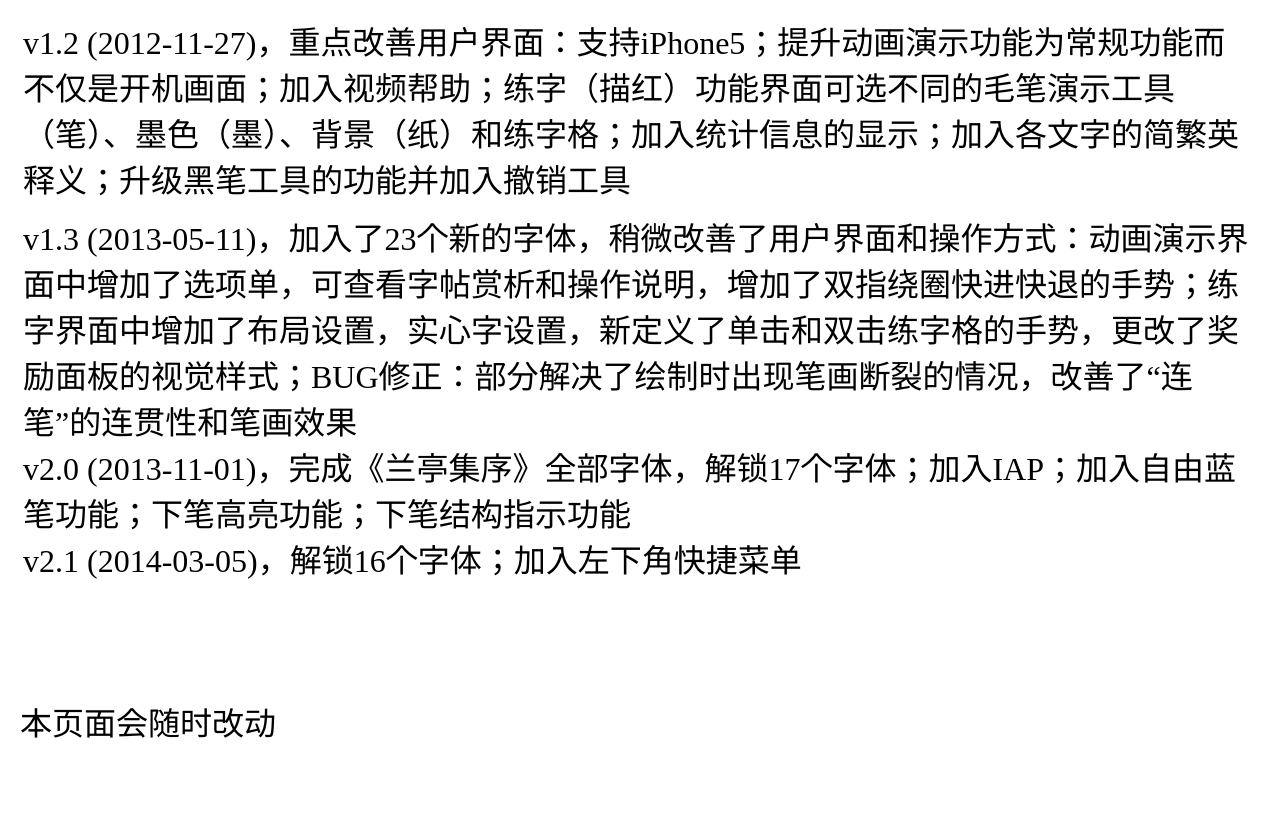
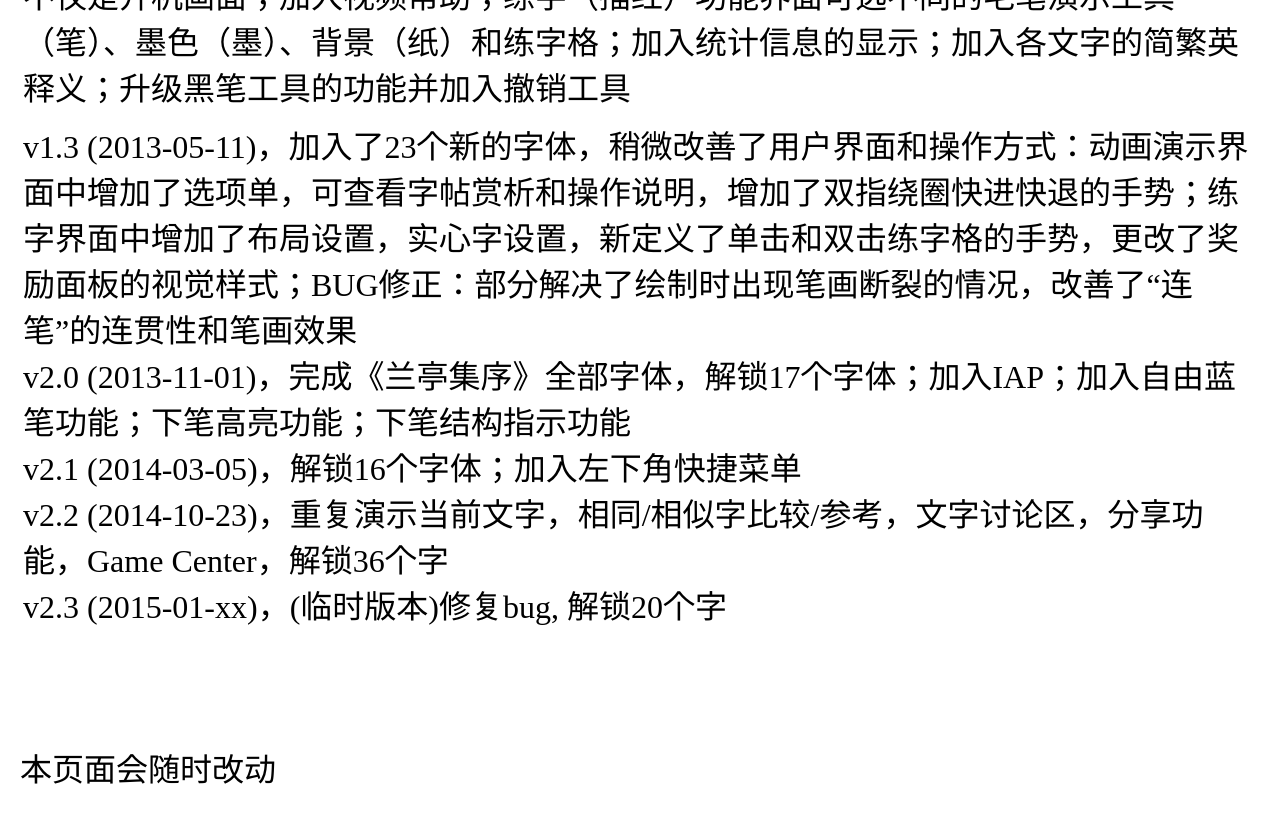
Before and after one commit to shengzhe/livecalligraphy, a Jekyll site: the page built from _posts/2012-08-31-LiveCalligraphyHelp.html, in a window 1280 px wide and 900 px high, scrolled down 6816 px. Shown: the top 823 px of the window. Built offline with Jekyll 4.4.1, drawn with Linux system fonts in a browser that asks for light colours; Markdown is read by kramdown in place of the engine named in the settings; some of the changed text lies outside the part shown.

Commit message:
Update 2012-08-31-LiveCalligraphyHelp.html

```diff
--- a/_posts/2012-08-31-LiveCalligraphyHelp.html
+++ b/_posts/2012-08-31-LiveCalligraphyHelp.html
@@ -140,6 +139,8 @@ title: 活字帖在线帮助(Help of Live Calligraphy)
   v1.3 (2013-05-11)，加入了23个新的字体，稍微改善了用户界面和操作方式：动画演示界面中增加了选项单，可查看字帖赏析和操作说明，增加了双指绕圈快进快退的手势；练字界面中增加了布局设置，实心字设置，新定义了单击和双击练字格的手势，更改了奖励面板的视觉样式；BUG修正：部分解决了绘制时出现笔画断裂的情况，改善了“连笔”的连贯性和笔画效果</br>
   v2.0 (2013-11-01)，完成《兰亭集序》全部字体，解锁17个字体；加入IAP；加入自由蓝笔功能；下笔高亮功能；下笔结构指示功能</br>
   v2.1 (2014-03-05)，解锁16个字体；加入左下角快捷菜单</br>
+  v2.2 (2014-10-23)，重复演示当前文字，相同/相似字比较/参考，文字讨论区，分享功能，Game Center，解锁36个字</br>
+  v2.3 (2015-01-xx)，(临时版本)修复bug, 解锁20个字</br>
   </p> </td> </tr>
 
 </table>
```
Also changed, not shown: other parts of _posts/2012-08-31-LiveCalligraphyHelp.html (+0 -1 lines).
